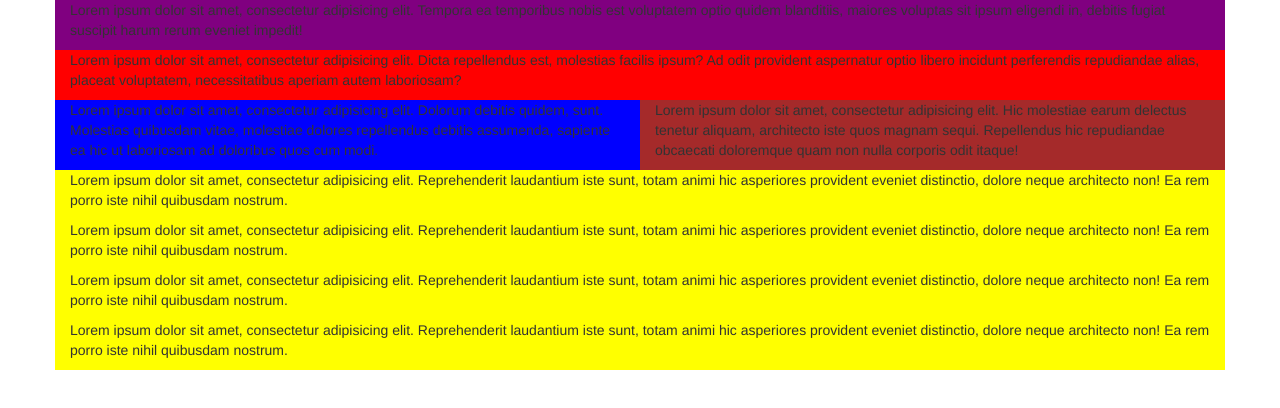
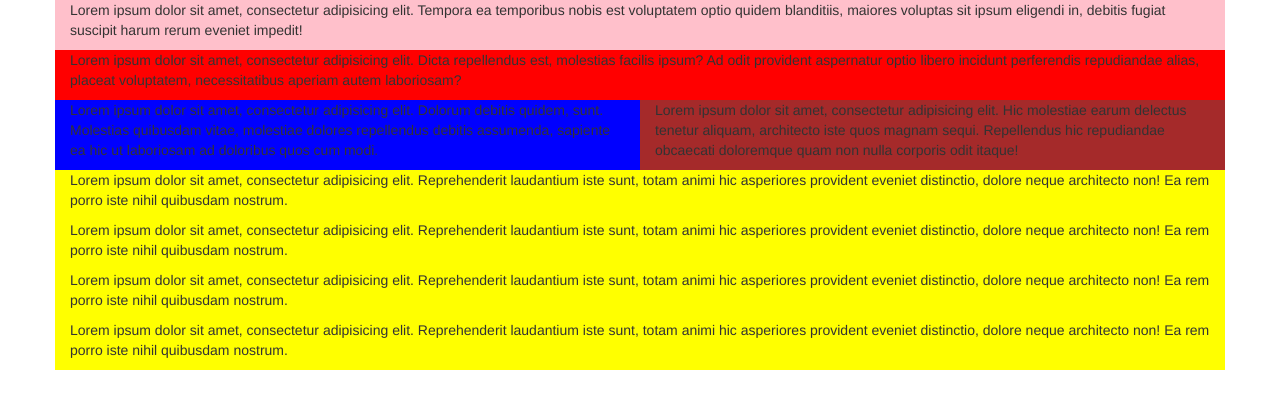
Before and after one commit to owentovar/prueba, a plain HTML site: page index.html in a window 1280 px wide. Drawn offline with Linux system fonts and the light colour scheme.

Commit message:
se cambio el color a rosa

```diff
--- a/css/git.css
+++ b/css/git.css
@@ -1,5 +1,5 @@
 .uno{
-    background:purple;
+    background:pink;
 }
 .dos{
     background: red;
```
